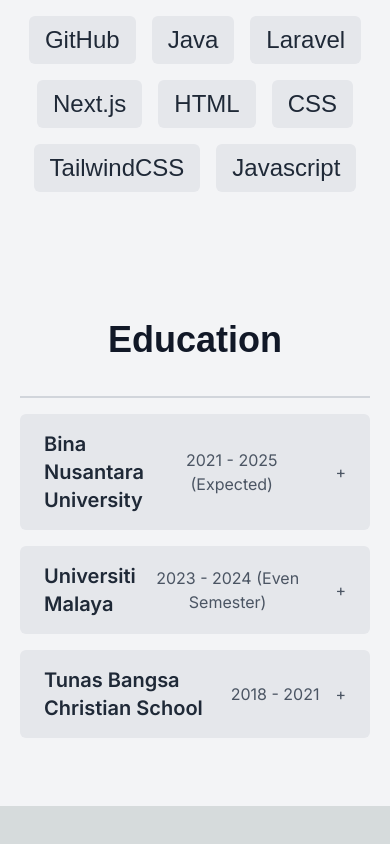
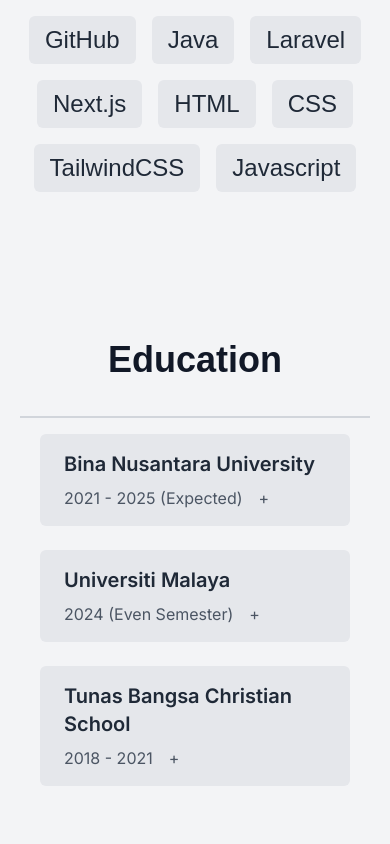
Before and after one commit to Foxy0309/Nathan-Setiawan-Portfolio, a Next.js app: page / in a window 390 px wide. Shown: the part 5666-6510 px from the top of the page. Before the commit the page ends 6472 px from the top, so only its background shows below. Built offline with nearby package versions, Linux system fonts and the light colour scheme.

Commit message:
8th commit

```diff
--- a/src/app/page.js
+++ b/src/app/page.js
@@ -87,7 +87,7 @@
     {
       institution: "Universiti Malaya",
       description: "Exchange Student, Majoring in Computer Science",
-      duration: "2023 - 2024 (Even Semester)",
+      duration: "2024 (Even Semester)",
     },
     {
       institution: "Tunas Bangsa Christian School",
@@ -228,17 +228,17 @@
           </div>
         </section>
 
-        <section className="py-5">
+        <section className="py-10">
           <div className="text-center mb-12">
-            <h2 className="text-4xl font-bold font-montserrat text-gray-900 dark:text-gray-100 py-5">
+            <h2 className="text-4xl font-bold py-5 font-montserrat text-gray-900 dark:text-gray-100">
               Education
             </h2>
             <hr className="border-t-2 border-gray-300 dark:border-gray-600 my-4 w-full" />
-            <div className="mt-4 space-y-4 mx-auto md:px-10 lg:px-40">
+            <div className="mt-4 space-y-6 mx-auto px-5 md:px-10 lg:px-40">
               {education.map((edu, index) => (
                 <div
                   key={index}
-                  className="bg-gray-200 dark:bg-gray-700 text-gray-800 dark:text-gray-200 py-4 px-6 rounded-md flex justify-between items-center"
+                  className="bg-gray-200 dark:bg-gray-700 text-gray-800 dark:text-gray-200 py-4 px-6 rounded-md flex flex-col md:flex-row justify-between items-start md:items-center space-y-2 md:space-y-0"
                   onClick={() => toggleDescription(index)}
                 >
                   <div className="flex-1 text-left">
@@ -249,8 +249,8 @@
                       </p>
                     )}
                   </div>
-                  <div className="flex items-center">
-                    <span className="text-gray-600 dark:text-gray-400 mr-4">
+                  <div className="flex items-center space-x-4">
+                    <span className="text-gray-600 dark:text-gray-400">
                       {edu.duration}
                     </span>
                     <button className="text-gray-600 dark:text-gray-400">
```
